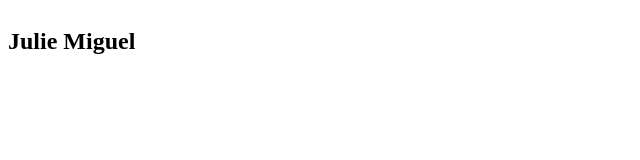
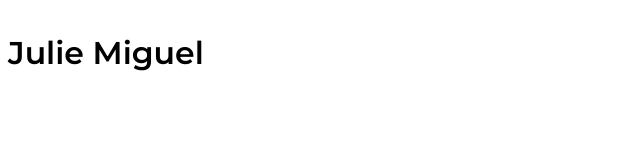
Before and after one commit to jul817/my-profile, a plain HTML site: page index.html in a window 1280 px wide. Shown: the whole page, without its empty margins (0-640 px from the left). Drawn offline with Linux system fonts and the light colour scheme.

Commit message:
added base body style

```diff
--- a/css/style.css
+++ b/css/style.css
@@ -7,6 +7,11 @@
   --color-bg: #0892A5;
   /* font variables */
   --ff-primary-600: 'Montserrat', sans-serif;
-  --ff-secondary-400: 'Lora', serif;
+  --ff-accent-400: 'Lora', serif;
   --ff-regular-400: 'Martel', serif;
 }
+
+body {
+  font-family: var(--ff-primary-600);
+  font-size: 1.3125rem;
+}
```
